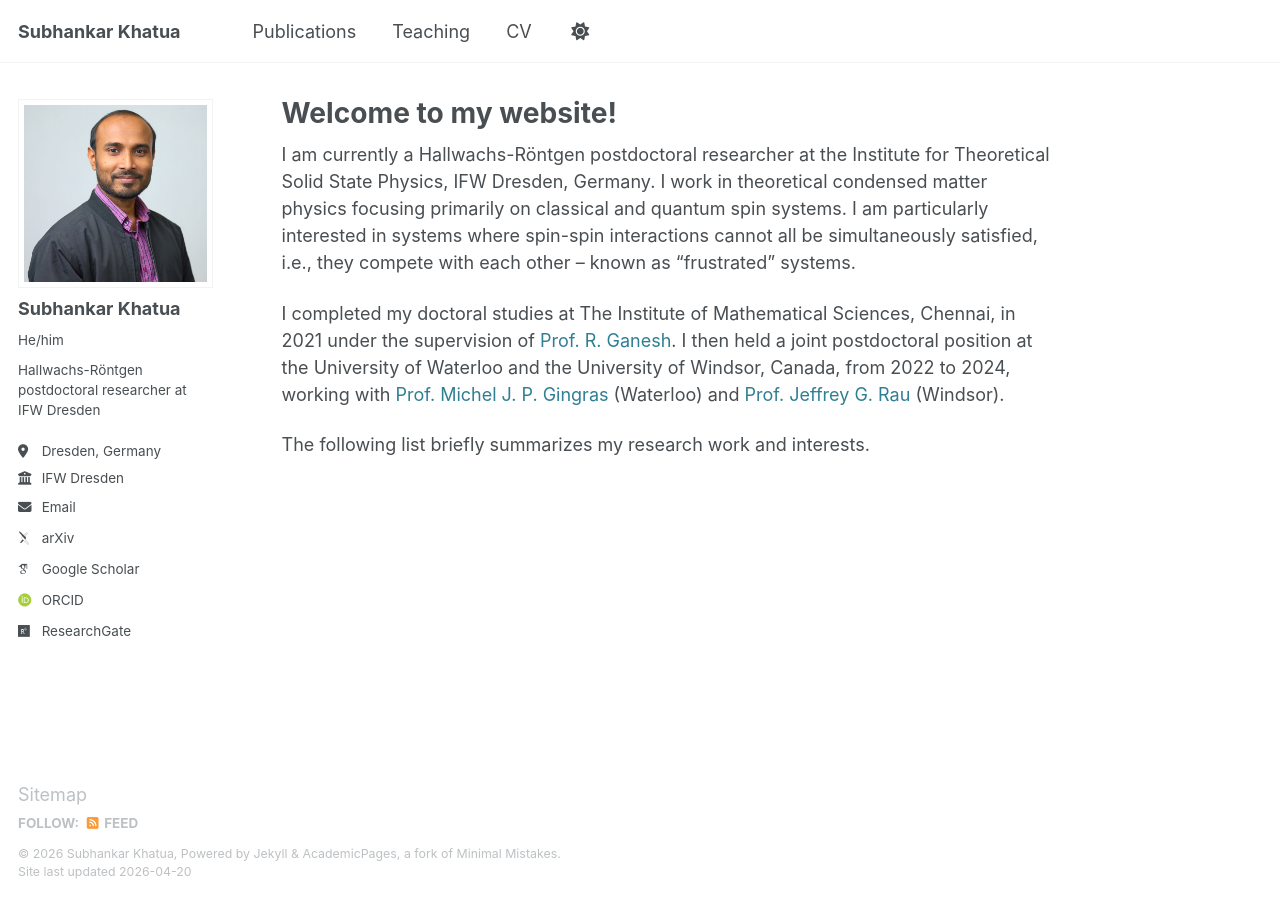
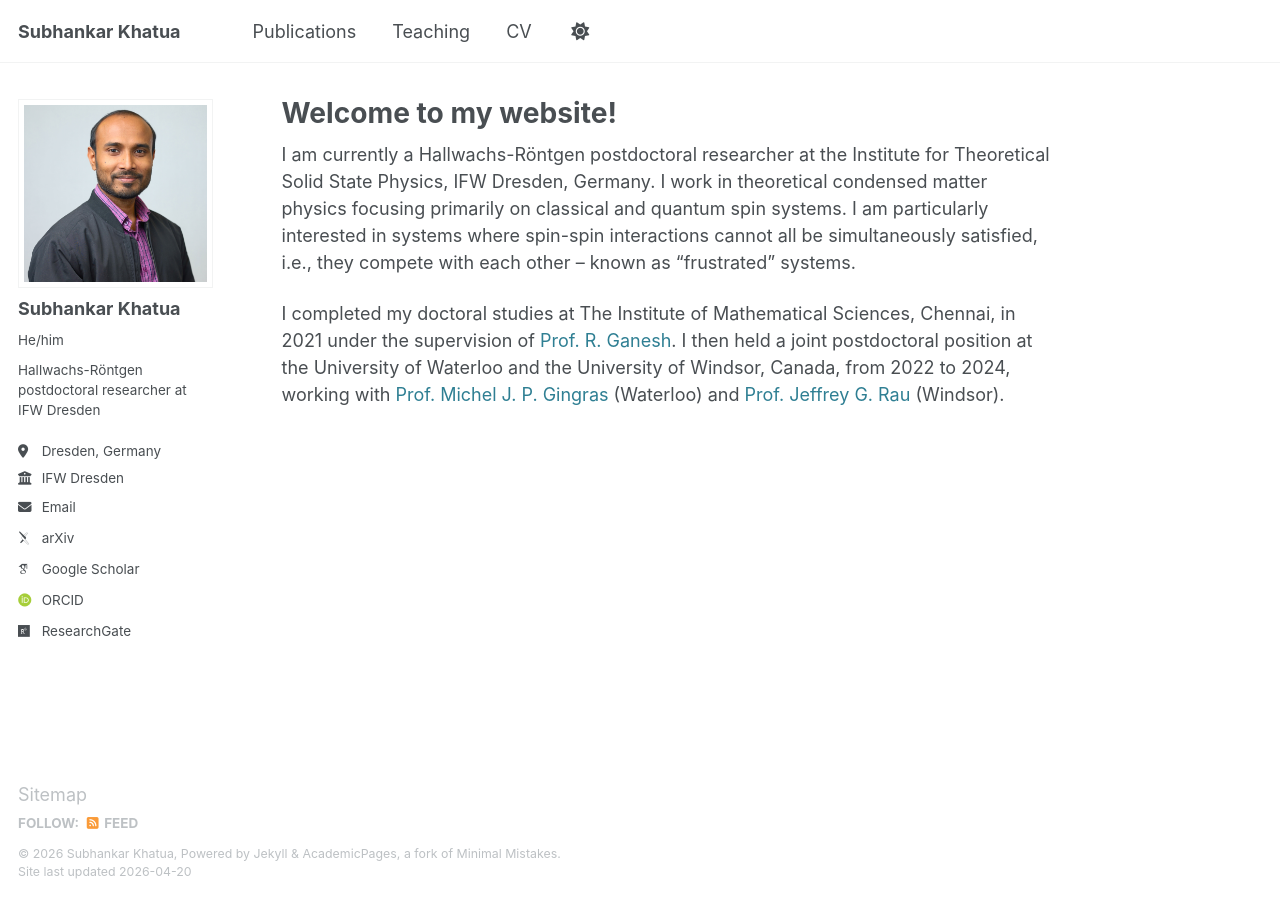
Before and after one commit to subhankar-khatua/subhankar-khatua.github.io, a Jekyll site: the page built from _pages/about.md, in a window 1280 px wide. Built offline with Jekyll 4.4.1, drawn with Linux system fonts in a browser that asks for light colours; some web fonts are replaced.

Commit message:
Update about.md

```diff
--- a/_pages/about.md
+++ b/_pages/about.md
@@ -11,7 +11,7 @@ I am currently a Hallwachs-Röntgen postdoctoral researcher at the Institute for
 
 I completed my doctoral studies at The Institute of Mathematical Sciences, Chennai, in 2021 under the supervision of [Prof. R. Ganesh](https://sites.google.com/view/r-ganesh). I then held a joint postdoctoral position at the University of Waterloo and the University of Windsor, Canada, from 2022 to 2024, working with [Prof. Michel J. P. Gingras](https://uwaterloo.ca/physics-astronomy/profile/gingras) (Waterloo) and [Prof. Jeffrey G. Rau](https://jeffrau.ca/) (Windsor).
 
-The following list briefly summarizes my research work and interests.
+<!-- The following list briefly summarizes my research work and interests.
 
 <!-- I have completed my doctoral studies from The Instutute of Mathematical Sciences, Chennai in 2021 under the supervision of Prof. R. Ganesh. My Ph.D. thesis proposed a new ordering mechanism in a certain class of frustrated magnets
 
```
